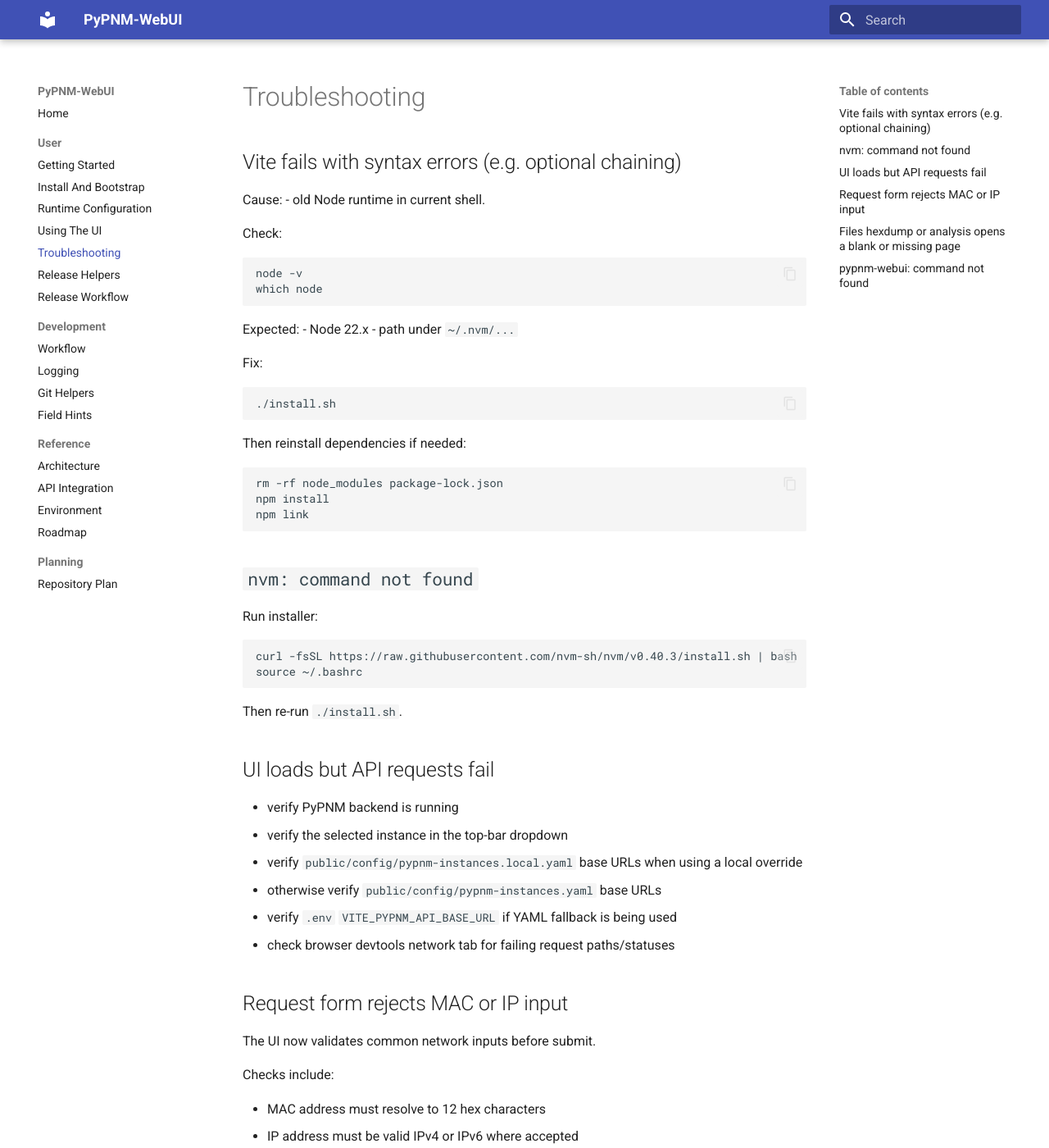
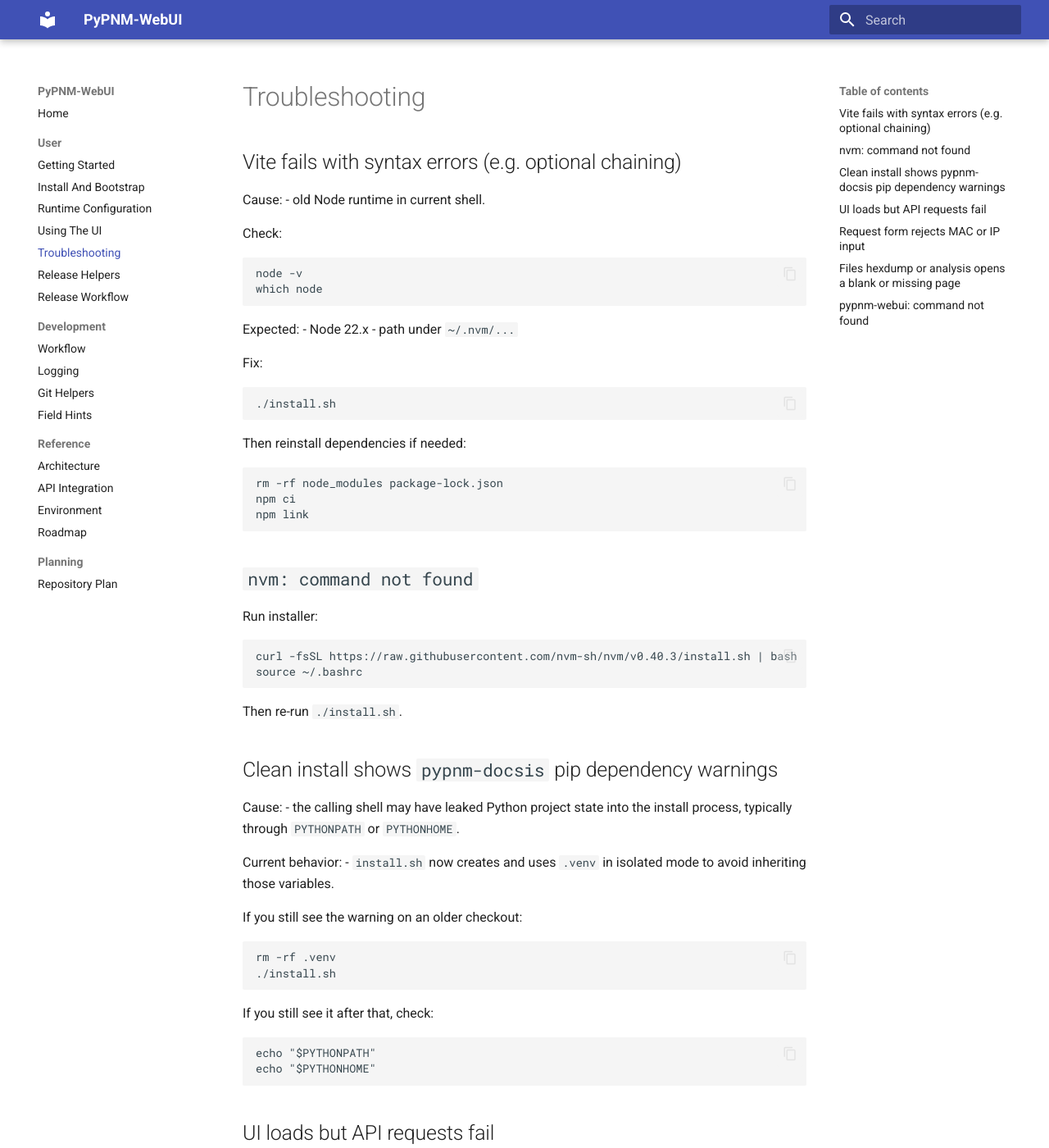
Before and after one commit to PyPNMApps/PyPNM-WebUI, an MkDocs documentation site: the page built from docs/user/troubleshooting.md, in a window 1280 px wide and 1400 px high. Shown: the whole window at 82% size. Built offline with MkDocs 1.6.1 and Material for MkDocs 9.7.7, drawn with Linux system fonts in a browser that asks for light colours.

````diff
--- a/docs/user/troubleshooting.md
+++ b/docs/user/troubleshooting.md
@@ -26,7 +26,7 @@
 
 ```bash
 rm -rf node_modules package-lock.json
-npm install
+npm ci
 npm link
 ```
 
@@ -40,6 +40,30 @@
 ```
 
 Then re-run `./install.sh`.
+
+## Clean install shows `pypnm-docsis` pip dependency warnings
+
+Cause:
+- the calling shell may have leaked Python project state into the install
+  process, typically through `PYTHONPATH` or `PYTHONHOME`.
+
+Current behavior:
+- `install.sh` now creates and uses `.venv` in isolated mode to avoid inheriting
+  those variables.
+
+If you still see the warning on an older checkout:
+
+```bash
+rm -rf .venv
+./install.sh
+```
+
+If you still see it after that, check:
+
+```bash
+echo "$PYTHONPATH"
+echo "$PYTHONHOME"
+```
 
 ## UI loads but API requests fail
 
````
Also changed, not shown: README.md (+1 -1 lines), docs/user/install-and-bootstrap.md (+7 -1 lines), 1 other file.
